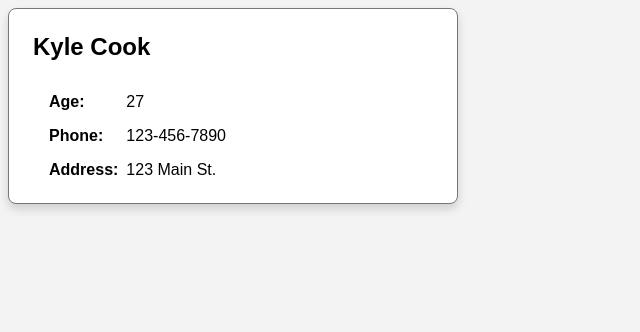
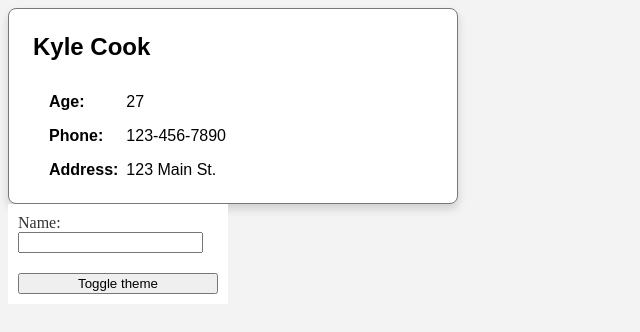
Before and after one commit to DenisPepper/web-dev-simplified-react, a React (Vite) app: page / in a window 1280 px wide. Shown: the top 332 px of the page, without its empty margins (0-640 px from the left). Built offline with nearby package versions, Linux system fonts and the light colour scheme.

Commit message:
Добавит пример пользовательских хуков с useState

```diff
--- a/src/App.jsx
+++ b/src/App.jsx
@@ -1,14 +1,18 @@
 //import './App.css';
+import { ThemeToggler } from './exercises/custom-hooks/theme-toggler';
 import { UserCard } from './exercises/user-card/user-card';
 import user from './exercises/user-card/user.json';
 
 export function App() {
   return (
+    <>
       <UserCard
         name={user.name}
         age={user.age}
         phoneNumber={user.phoneNumber}
         address={user.address}
       />
+      <ThemeToggler />
+    </>
   );
 }
--- /dev/null
+++ b/src/exercises/custom-hooks/theme-toggler.css
@@ -0,0 +1,7 @@
+.theme-toggler {
+  width: 200px;
+  padding: 10px;
+  display: flex;
+  flex-direction: column;
+  gap: 20px;
+}
--- /dev/null
+++ b/src/exercises/custom-hooks/theme-toggler.jsx
@@ -0,0 +1,44 @@
+import { useState } from 'react';
+import './theme-toggler.css';
+
+export function ThemeToggler() {
+  const [isDark, toggleThemeMode] = useThemeToggler({ isDark: false });
+  const inputValue = useInputValue('');
+
+  return (
+    <div
+      className='theme-toggler'
+      style={{
+        background: isDark ? '#333' : 'white',
+        color: isDark ? 'white' : '#333',
+      }}
+    >
+      <label>
+        Name:
+        <input {...inputValue} />
+      </label>
+      <button type='button' onClick={toggleThemeMode}>
+        Toggle theme
+      </button>
+    </div>
+  );
+}
+
+const useThemeToggler = ({ isDark }) => {
+  const [isDarkTheme, setTheme] = useState(isDark);
+
+  const toggle = () => setTheme((isDark) => !isDark);
+
+  return [isDarkTheme, toggle];
+};
+
+const useInputValue = (initialValue) => {
+  const [value, setValue] = useState(initialValue);
+
+  return {
+    value,
+    onChange: (evt) => {
+      setValue(evt.target.value);
+    },
+  };
+};
```
Lines whose indentation alone changed are shown as unchanged.
